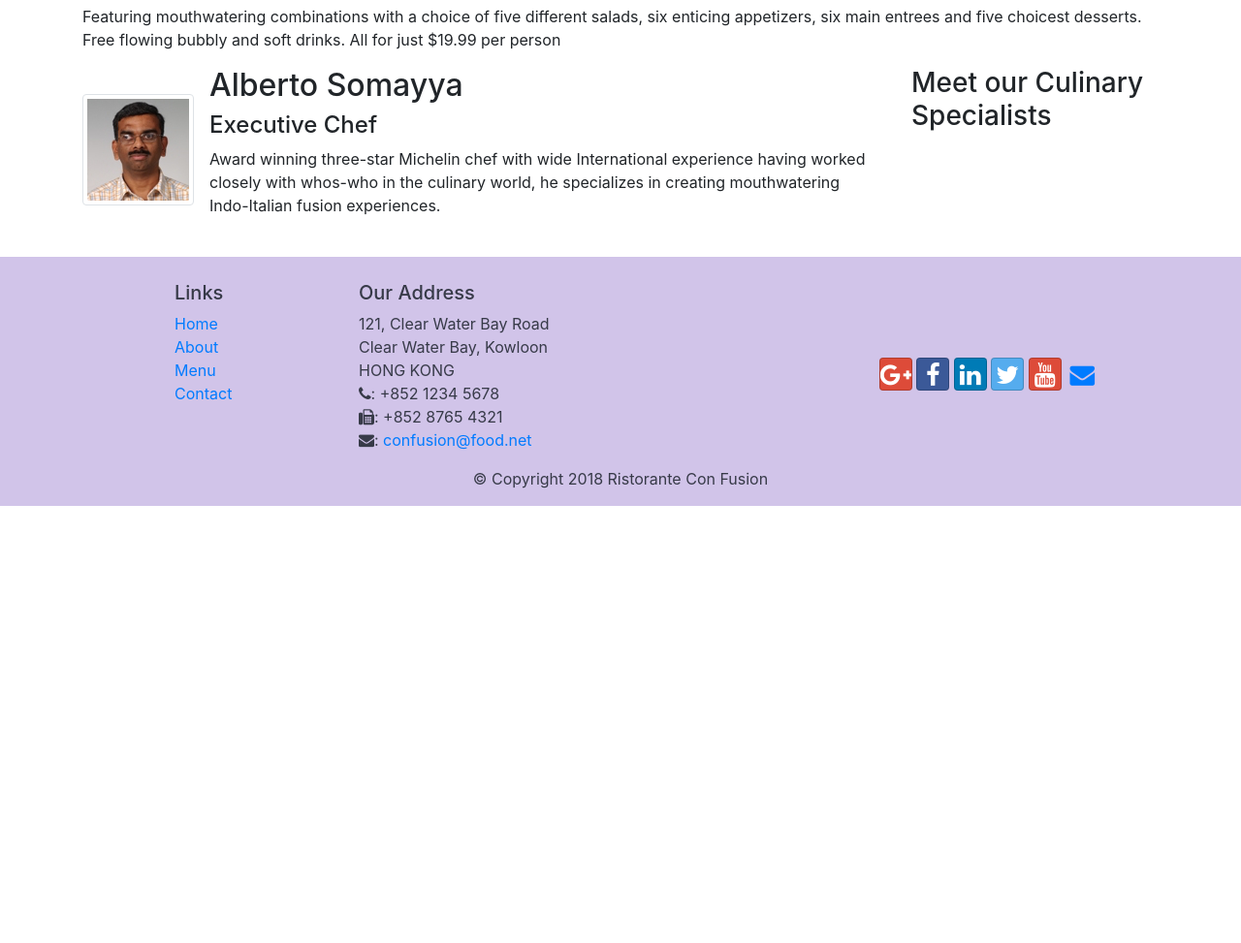
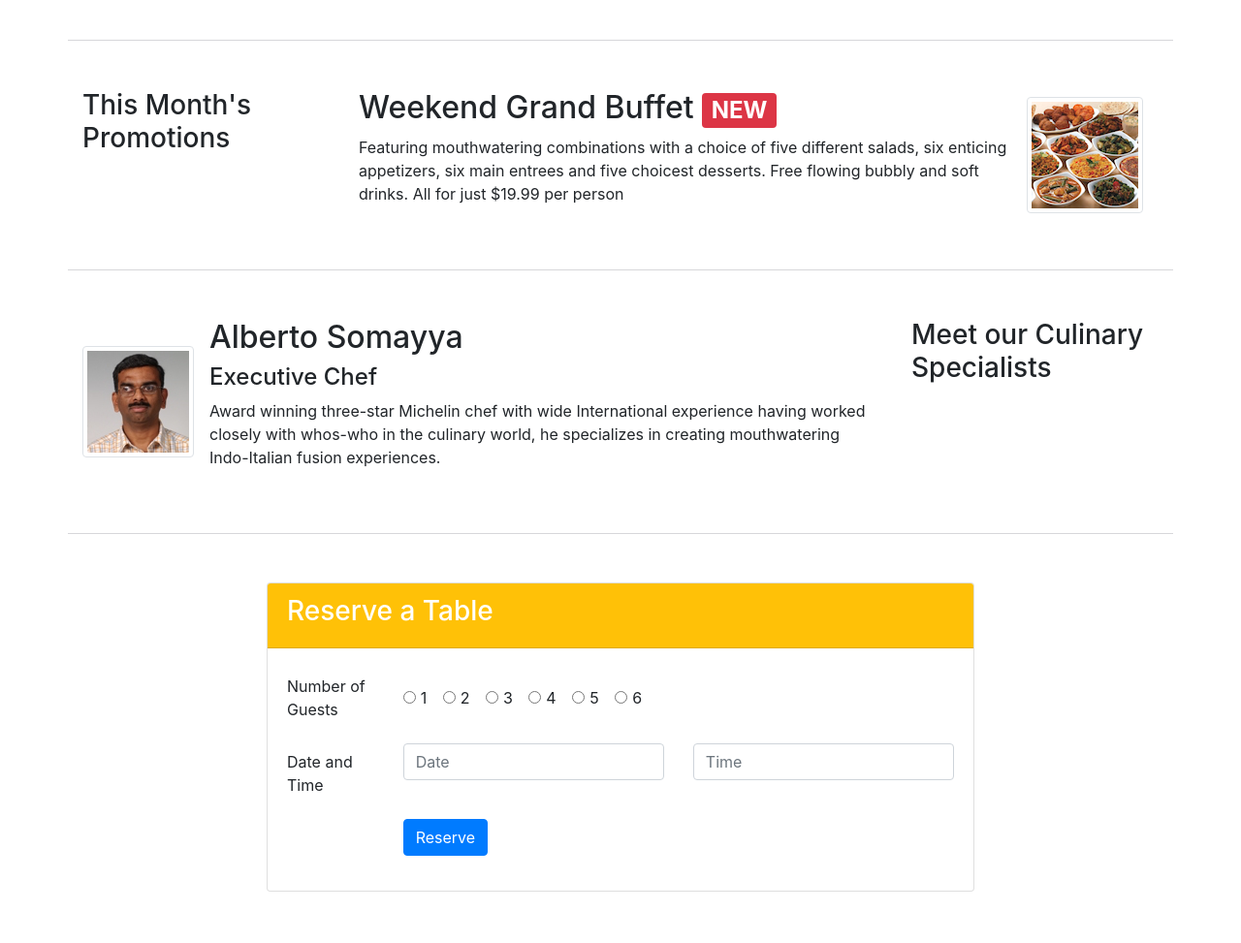
Before and after one commit to vla9isla8/courcesr-npm-git-test, a website: page index.html in a window 1280 px wide. Shown: the part 517-1490 px from the top of the page at 97% size. Before the commit the page ends 1039 px from the top, so only its background shows below. Drawn offline with nearby package versions, Linux system fonts and the light colour scheme.

Commit message:
Assigment 2

```diff
--- a/index.html
+++ b/index.html
@@ -53,12 +53,14 @@
     <header class="jumbotron">
         <div class="container">
             <div class="row row-header">
-                <div class="col-12 col-sm-7 header">
+                <div class="col-sm-6 header">
                     <h1>Ristorante con Fusion</h1>
                     <p>We take inspiration from the World's best cuisines, and create a unique fusion experience. Our lipsmacking creations will tickle your culinary senses!</p>
                 </div>
-                <div class="col-12 col-sm">
+                <div class="col-sm-3 align-self-center">
+                    <img class="img img-fluid" src="img/logo.png"/>
                 </div>
+                <a href="#reservation" class="col-sm-3 btn btn-sm btn-warning align-self-center">Reserve Table</a>
             </div>
         </div>
     </header>
@@ -83,12 +85,19 @@
 
 
         <div class="row row-content">
-            <div class="col-12">
+            <div class="col-12 col-sm-3 order-sm-first col-md-3">
                 <h3>This Month's Promotions</h3>
             </div>
-            <div class="col-12">
-                <h2>Weekend Grand Buffet</h2>
+            <div class="col col-sm order-sm-last col-md">
+                <div class="media">
+                    <div class="media-doby">
+                        <h2>Weekend Grand Buffet <span class="badge badge-danger">NEW</span></h2>
                         <p>Featuring mouthwatering combinations with a choice of five different salads, six enticing appetizers, six main entrees and five choicest desserts. Free flowing bubbly and soft drinks. All for just $19.99 per person </p>
+                    </div>
+                    <img class="d-flex mr-3 img-thumbnail align-self-center"
+                        src="img/buffet.png"
+                        alt="uthappizza"/>
+                </div>
             </div>
         </div>
 
@@ -106,6 +115,62 @@
                         <h4>Executive Chef</h4>
                         <p>Award winning three-star Michelin chef with wide International experience having worked closely with whos-who in the culinary world, he specializes in creating mouthwatering Indo-Italian fusion experiences. </p>
                     </div>
+                </div>
+            </div>
+        </div>
+        <div class="row row-content" id="reservation">
+            <div class="col col-sm-8 offset-sm-2">
+                    <div class="card">
+                        <div class="card-header bg-warning text-white">
+                            <h3>Reserve a Table</h3>
+                        </div>
+                        <div class="card-body">
+                            <form>
+                                <div class="form-group row">
+                                    <label class="col-md-2 col-form-label">Number of Guests</label>
+                                    <div class="col-md-10 align-self-center">
+                                        <div class="form-check form-check-inline">
+                                            <input type="radio" id="guests-num-1" name="guests-num" value="1"  class="form-check-input"/>
+                                            <label class="form-check-label" for="guests-num-1">1</label>
+                                        </div>
+                                        <div class="form-check form-check-inline">
+                                            <input type="radio" id="guests-num-2" name="guests-num" value="2"  class="form-check-input"/>
+                                            <label class="form-check-label" for="guests-num-1">2</label>
+                                        </div>
+                                        <div class="form-check form-check-inline">
+                                            <input type="radio" id="guests-num-3" name="guests-num" value="3"  class="form-check-input"/>
+                                            <label class="form-check-label" for="guests-num-1">3</label>
+                                        </div>
+                                        <div class="form-check form-check-inline">
+                                            <input type="radio" id="guests-num-4" name="guests-num" value="4"  class="form-check-input"/>
+                                            <label class="form-check-label" for="guests-num-4">4</label>
+                                        </div>
+                                        <div class="form-check form-check-inline">
+                                            <input type="radio" id="guests-num-5" name="guests-num" value="5"  class="form-check-input"/>
+                                            <label class="form-check-label" for="guests-num-5">5</label>
+                                        </div>
+                                        <div class="form-check form-check-inline">
+                                            <input type="radio" id="guests-num-6" name="guests-num" value="6"  class="form-check-input"/>
+                                            <label class="form-check-label" for="guests-num-6">6</label>
+                                        </div>
+                                    </div>
+                                </div>
+                                <div class="form-group row">
+                                    <label for="date" class="col-md-2 col-form-label">Date and Time</label>
+                                    <div class="col-md-5">
+                                        <input type="text" id="date" name="date" class="form-control" placeholder="Date"/>
+                                    </div>
+                                    <div class="col-md-5">
+                                        <input type="text" id="time" name="time" class="form-control" placeholder="Time"/>
+                                    </div>
+                                </div>
+                                <div class="form-group row">
+                                    <div class="offset-md-2 col-md-10">
+                                        <button type="submit" class="btn btn-primary">Reserve</button>
+                                    </div>
+                                </div>
+                            </div>
+                        </form>
                     </div>
             </div>
         </div>
--- a/styles.css
+++ b/styles.css
@@ -2,6 +2,13 @@
     background-color: #9575cd;
     color: #fffaf0;
     margin-bottom: 0;
+}
+.row-content {
+    padding: 50px 0;
+    border-bottom: 1px solid #373a4833;
+}
+.row-content:last-child{
+    border: none
 }
 .header{
     padding-top: 50px;
```
Lines whose indentation alone changed are shown as unchanged.
